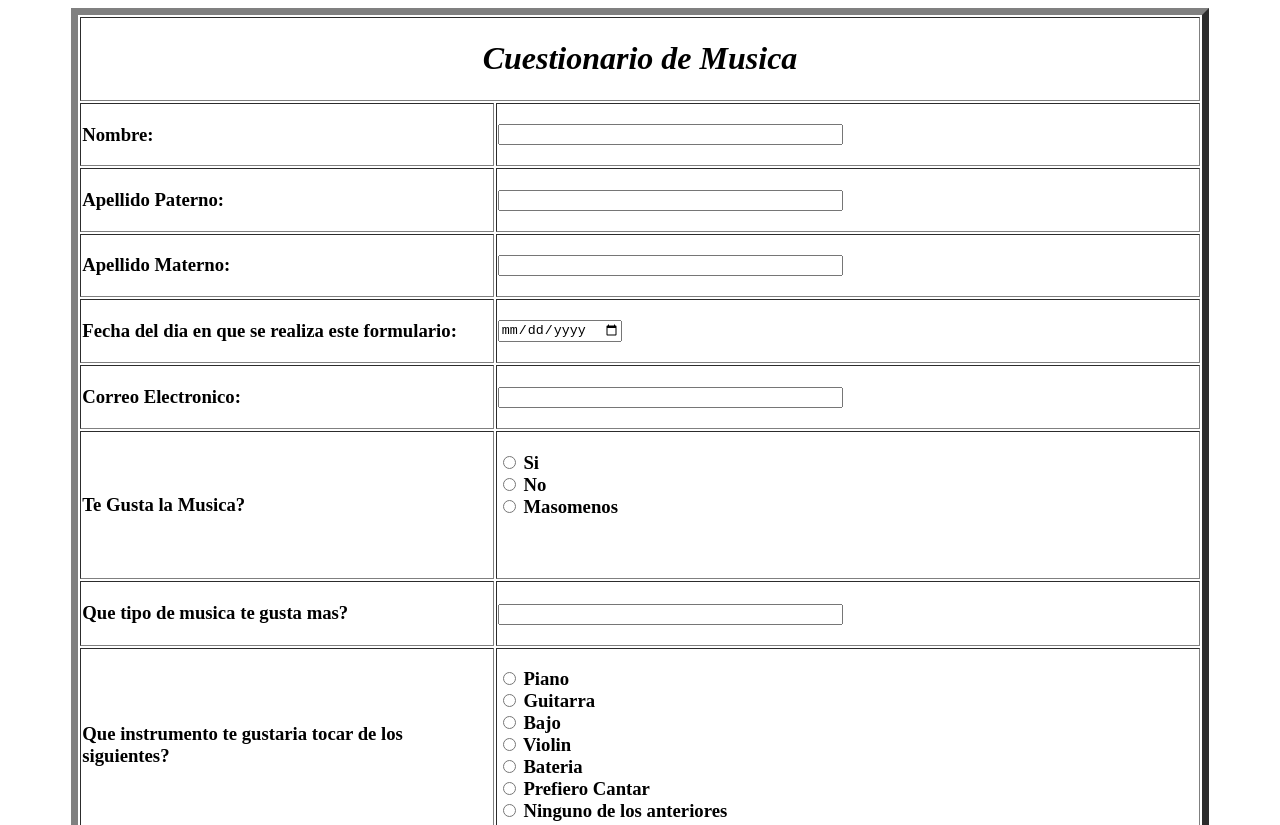
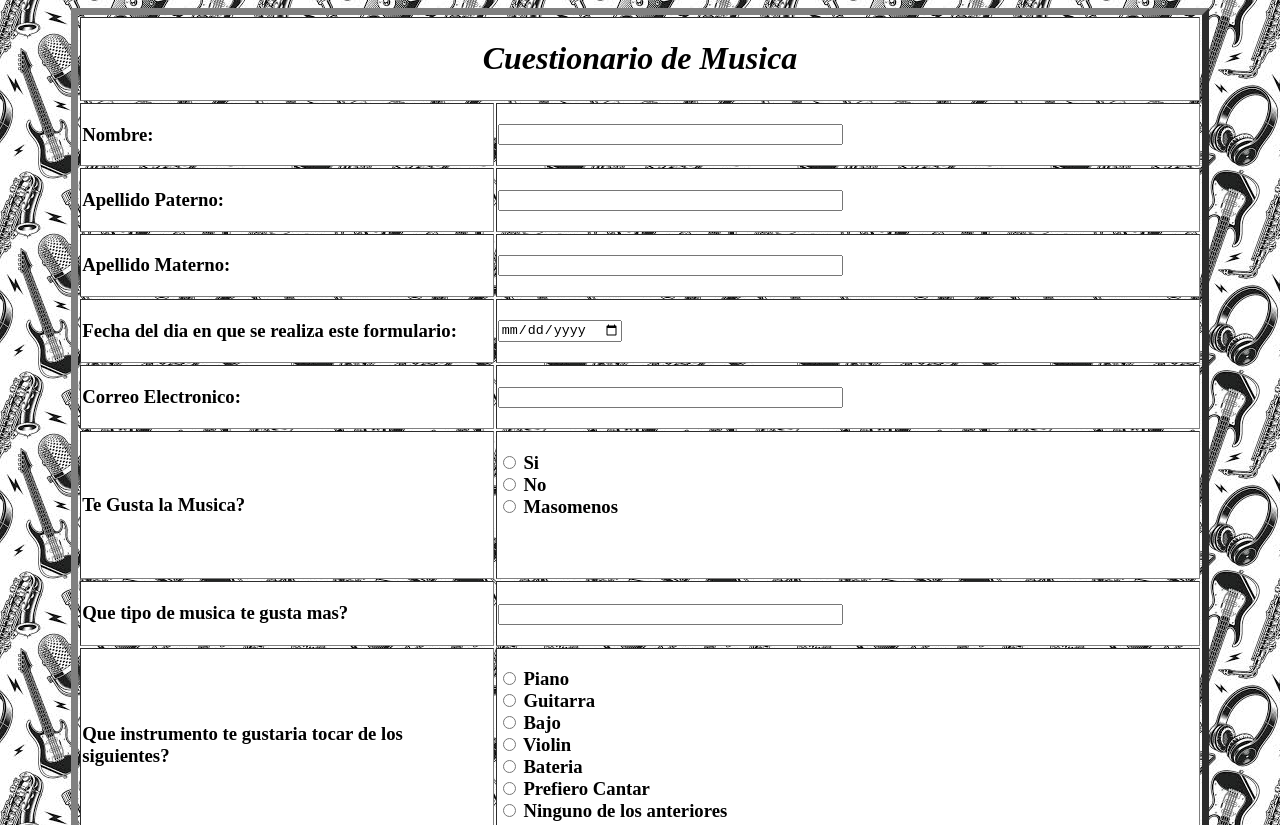
Before and after one commit to cuchiflan/proyecto, a plain HTML site: page index.html in a window 1280 px wide. Shown: the top 825 px of the page. Drawn offline with Linux system fonts and the light colour scheme.

Commit message:
Update index.html

```diff
--- a/index.html
+++ b/index.html
@@ -5,7 +5,7 @@
 <title>Documento sin título</title>
 <style type="text/css">
 body {
-    background-image: url(imagenes/a.jpg);
+    background-image: url(a.jpg);
 }
 </style>
 </head>
```
